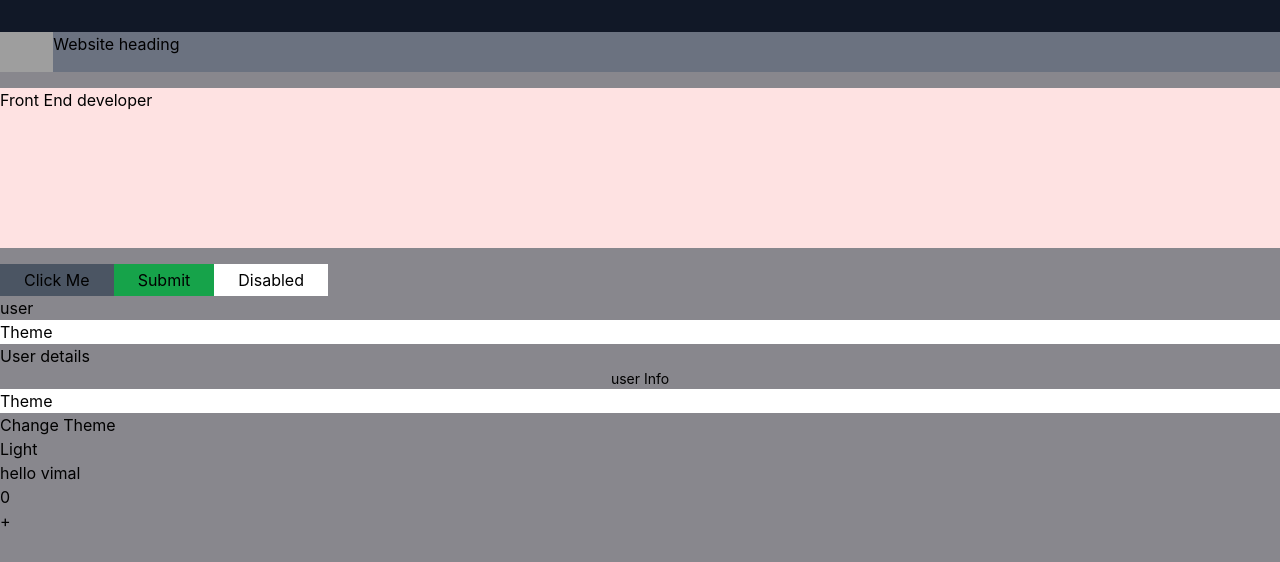
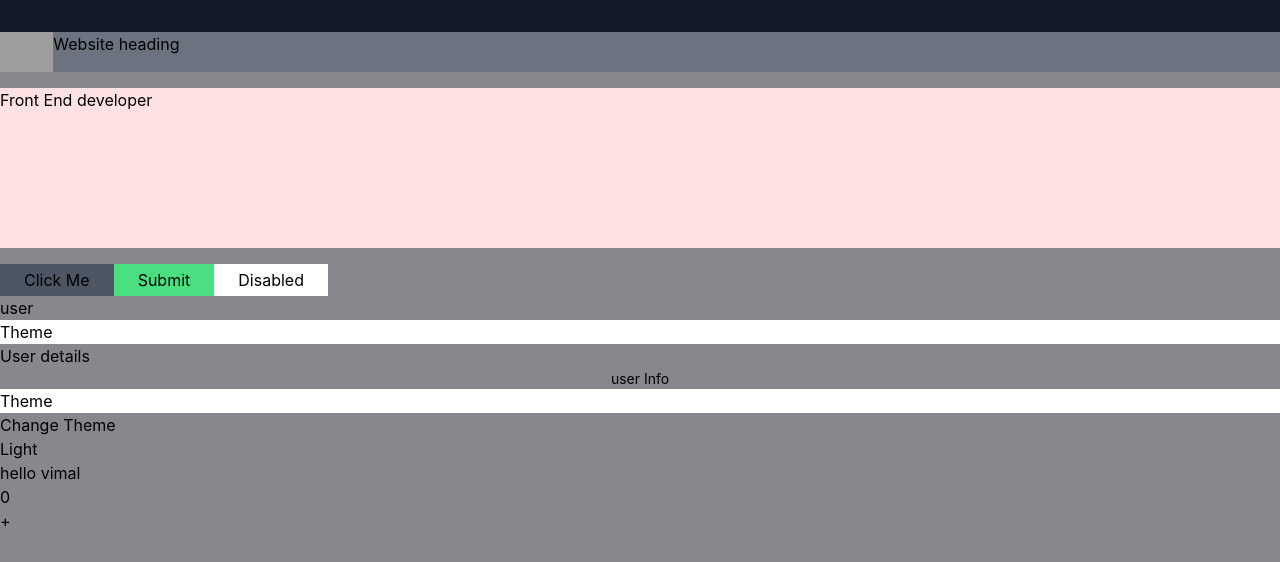
Before and after one commit to vimal336/inter-pre, a React (Vite) app: page /TailwindSite in a window 1280 px wide. Shown: the top 562 px of the page. Built offline with nearby package versions, Linux system fonts and the light colour scheme; grey boxes are pictures that could not be loaded.

Commit message:
problem solving

```diff
--- a/src/TailwindSite/MainPage.jsx
+++ b/src/TailwindSite/MainPage.jsx
@@ -15,7 +15,7 @@ const MainPage = () =>{
             <Header/>
           <Button onClick={handleClickOne}>Click Me</Button>
 
-          <Button onClick={handleClickTwo} className="bg-green-600 hover:bg-green-700">
+          <Button onClick={handleClickTwo} className="bg-green-400 hover:bg-green-700">
             Submit
           </Button>
 
```
